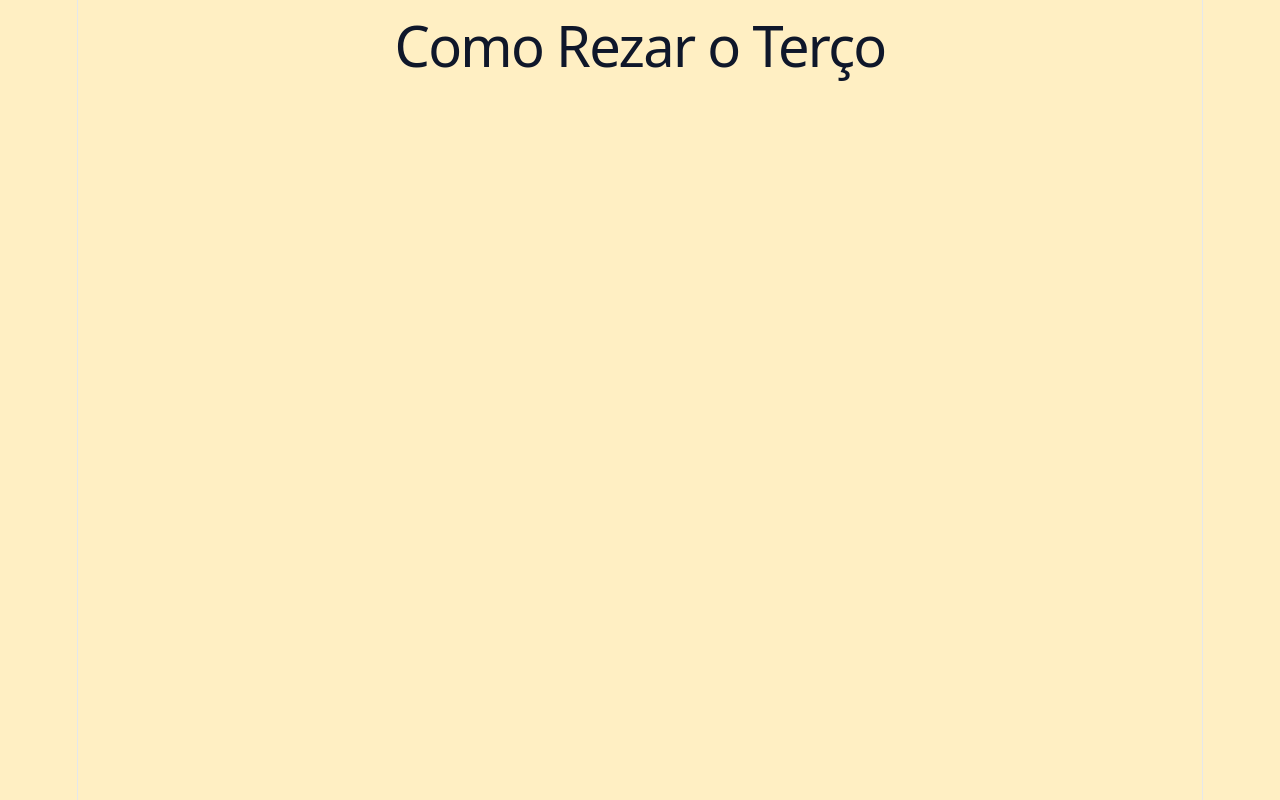
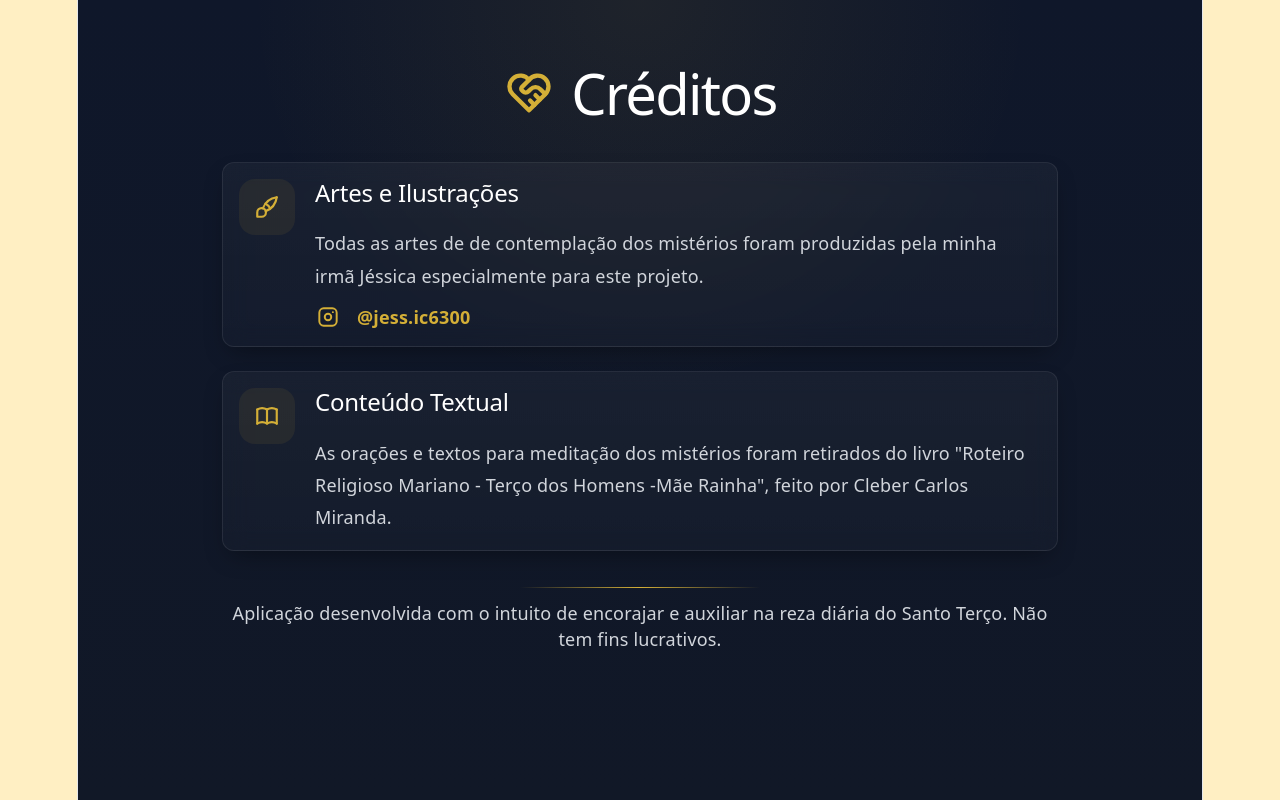
Before and after one commit to vanriwerson/como-rezar-o-terco, a React (Vite) app: page /creditos in a window 1280 px wide. Built offline with nearby package versions, Linux system fonts and the light colour scheme.

Commit message:
feat: define rotas da aplicação e aplica provider

```diff
--- a/src/App.tsx
+++ b/src/App.tsx
@@ -1,9 +1,9 @@
+import { RouterProvider } from "react-router-dom";
+
+import { router } from "./routes";
+
 function App() {
-  return (
-    <>
-      <h1>Como Rezar o Terço</h1>
-    </>
-  );
+  return <RouterProvider router={router} />;
 }
 
 export default App;
--- /dev/null
+++ b/src/routes/index.tsx
@@ -0,0 +1,41 @@
+import { createBrowserRouter } from "react-router-dom";
+
+import { MainLayout, CleanLayout } from "../layouts";
+
+import { Creditos, Home, RitosFinais, TercoDoRosario } from "../pages";
+
+export const router = createBrowserRouter([
+  {
+    path: "/",
+    element: <MainLayout />,
+
+    children: [
+      {
+        index: true,
+        element: <Home />,
+      },
+
+      {
+        path: "/misterios/:tipo",
+        element: <TercoDoRosario />,
+      },
+
+      {
+        path: "/finais",
+        element: <RitosFinais />,
+      },
+    ],
+  },
+
+  {
+    path: "/creditos",
+    element: <CleanLayout />,
+
+    children: [
+      {
+        index: true,
+        element: <Creditos />,
+      },
+    ],
+  },
+]);
```
